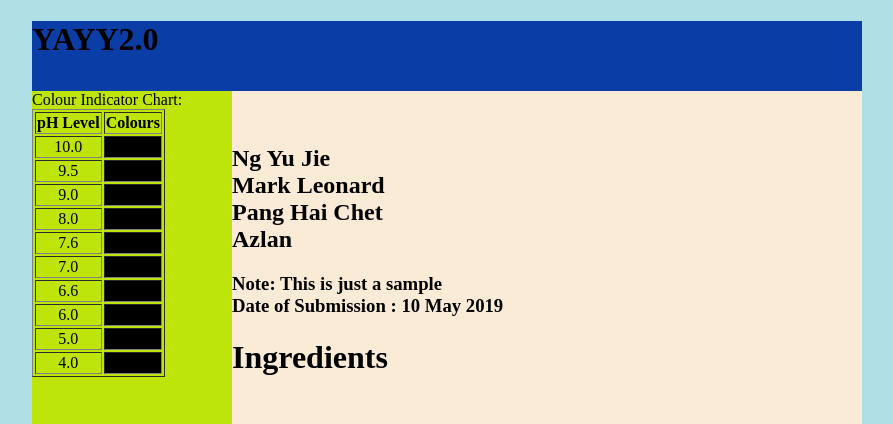
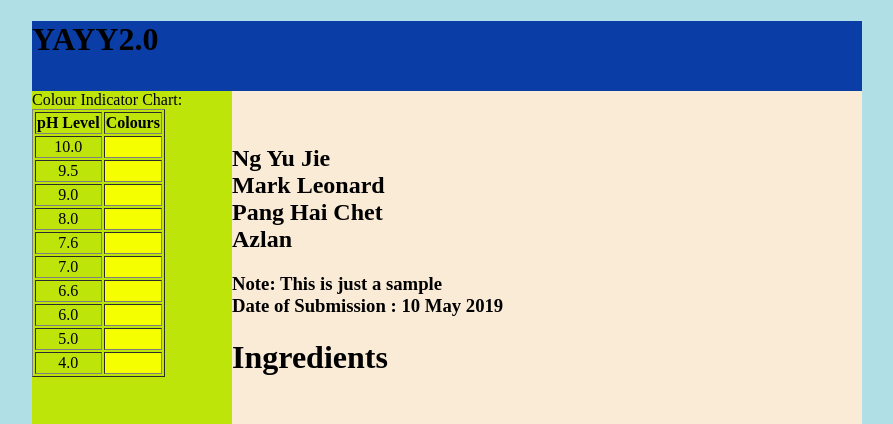
Before and after one commit to lohyunhuichloe/jennie3, a plain HTML site: page index.html in a window 1280 px wide. Shown: the top 424 px of the page, without its empty margins (193-1086 px from the left). Drawn offline with Linux system fonts and the light colour scheme.

Commit message:
Update index.html

```diff
--- a/index.html
+++ b/index.html
@@ -37,53 +37,53 @@ Colour Indicator Chart:
 
 <tr>
 <td align="center">10.0</td>
-<td bgcolor="#000000">&nbsp;</td>
+<td bgcolor="#f6ff00">&nbsp;</td>
 </tr>
 
 <tr>
 <td align="center">9.5</td>
-<td bgcolor="#000000">&nbsp;</td>
+<td bgcolor="#f6ff00">&nbsp;</td>
 </tr>
 
 <tr>
 <td align="center">9.0</td>
-<td bgcolor="#000000">&nbsp;</td>
+<td bgcolor="#f6ff00">&nbsp;</td>
 </tr>
 
 <tr>
 <td align="center">8.0</td>
-<td bgcolor="#000000">&nbsp;</td>
+<td bgcolor="#f6ff00">&nbsp;</td>
 </tr>
 
 <tr>
 <td align="center">7.6</td>
-<td bgcolor="#000000">&nbsp;</td>
+<td bgcolor="#f6ff00">&nbsp;</td>
 </tr>
 
 <tr>
 <td align="center">7.0</td>
-<td bgcolor="#000000">&nbsp;</td>
+<td bgcolor="#f6ff00">&nbsp;</td>
 </tr>
 
 <tr>
 <td align="center">6.6</td>
-<td bgcolor="#000000">&nbsp;</td>
+<td bgcolor="#f6ff00">&nbsp;</td>
 </tr>
 
 
 <tr>
 <td align="center">6.0</td>
-<td bgcolor="#000000">&nbsp;</td>
+<td bgcolor="#f6ff00">&nbsp;</td>
 </tr>
 
 <tr>
 <td align="center">5.0</td>
-<td bgcolor="#000000">&nbsp;</td>
+<td bgcolor="#f6ff00">&nbsp;</td>
 </tr>
 
 <tr>
 <td align="center">4.0</td>
-<td bgcolor="#000000">&nbsp;</td>
+<td bgcolor="#f6ff00">&nbsp;</td>
 </tr>
 
 
```
